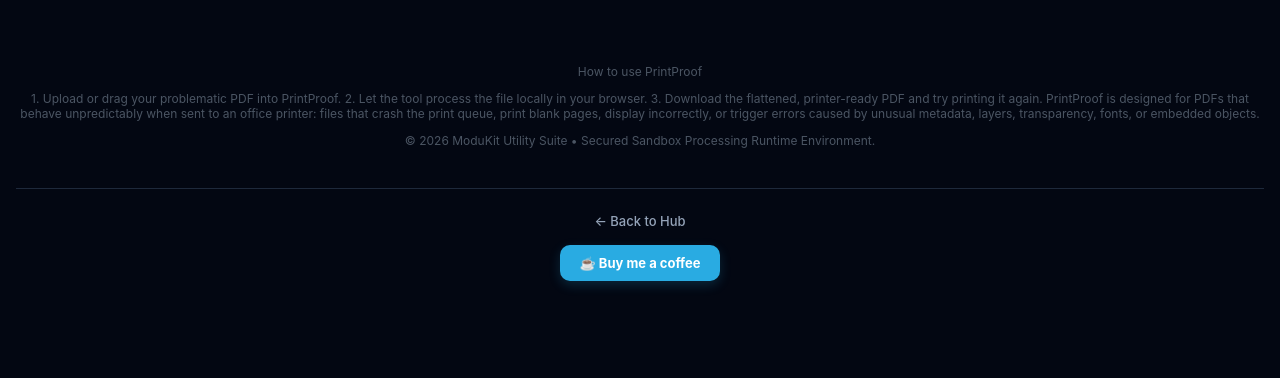
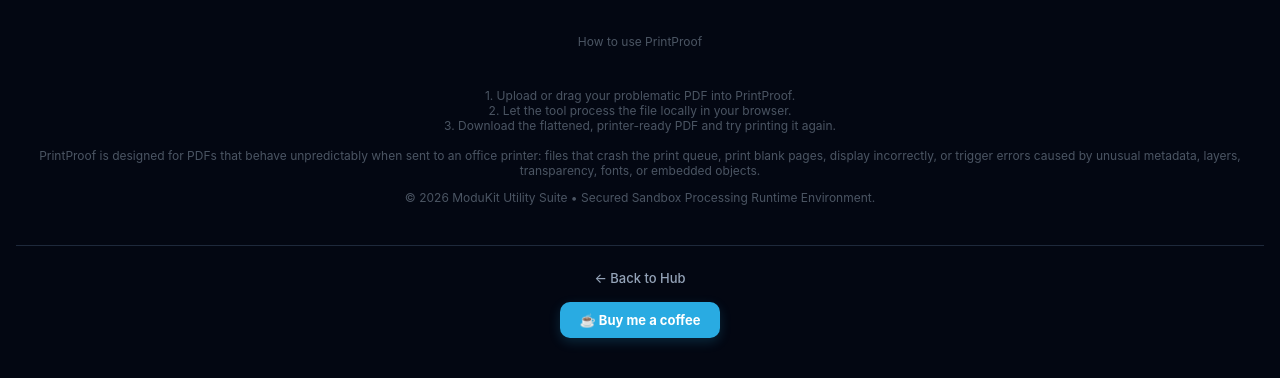
Before and after one commit to grenzl/gwm-utilities-site, a plain HTML site: page print-proof/index.html in a window 1280 px wide. Shown: the part 479-857 px from the top of the page. Before the commit the page ends 800 px from the top, so only its background shows below. Drawn offline with Linux system fonts and the light colour scheme.

Commit message:
Enhance PrintProof usage instructions formatting
Updated usage instructions for PrintProof with line breaks.

```diff
--- a/print-proof/index.html
+++ b/print-proof/index.html
@@ -63,10 +63,10 @@
 
     <!-- Footer Support Systems Info Branding Layout -->
         <footer style="text-align: center; color: #4b5563; font-size: 0.75rem; margin-top: 40px;">
-            <p>How to use PrintProof</p>
-            <p>1. Upload or drag your problematic PDF into PrintProof.
-2. Let the tool process the file locally in your browser.
-3. Download the flattened, printer-ready PDF and try printing it again.
+            <p>How to use PrintProof</p><br>
+            <p>1. Upload or drag your problematic PDF into PrintProof.<br>
+2. Let the tool process the file locally in your browser.<br>
+3. Download the flattened, printer-ready PDF and try printing it again.<br><br>
 
 PrintProof is designed for PDFs that behave unpredictably when sent to an office printer: files that crash the print queue, print blank pages, display incorrectly, or trigger errors caused by unusual metadata, layers, transparency, fonts, or embedded objects.
 </p>
```
